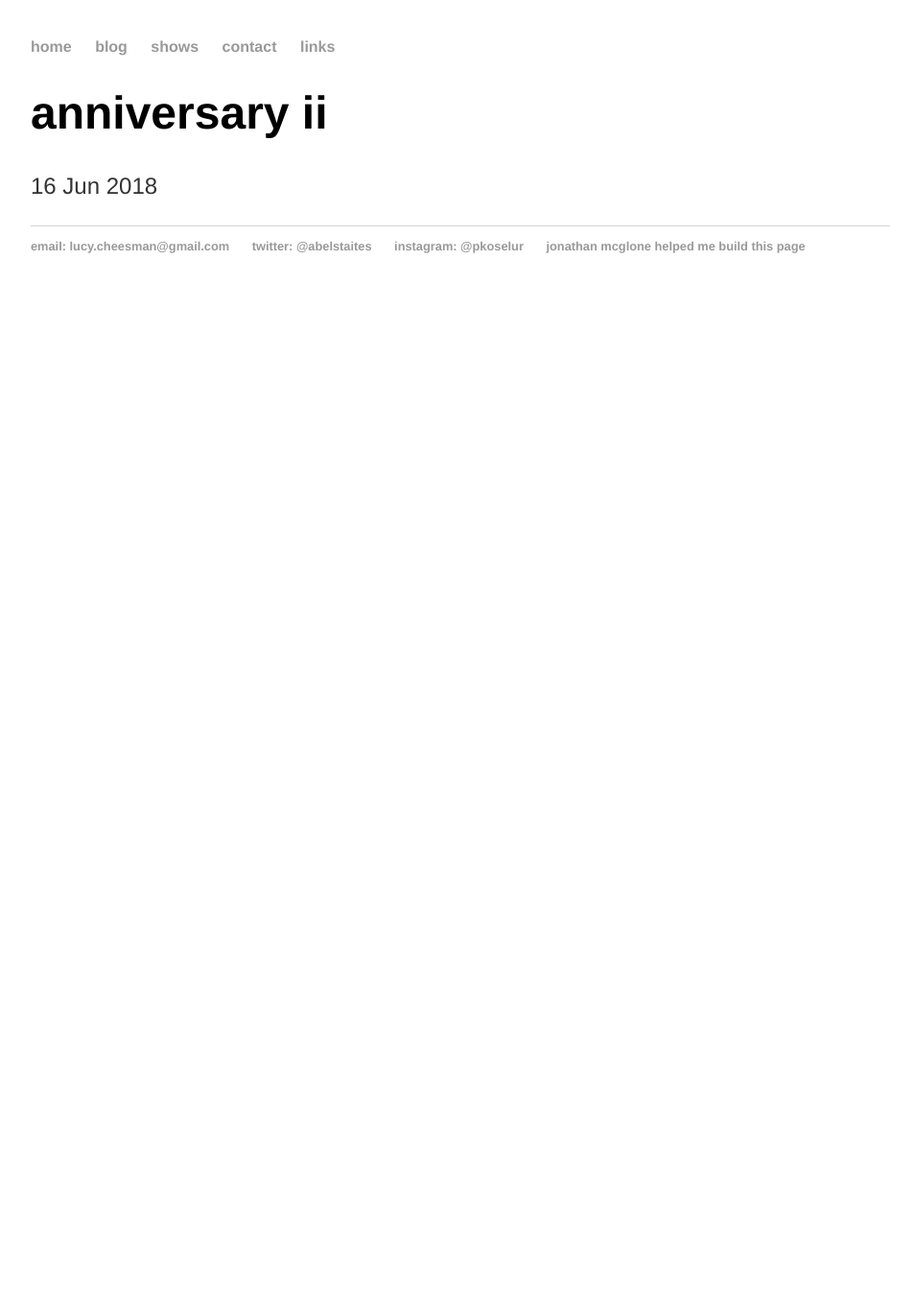
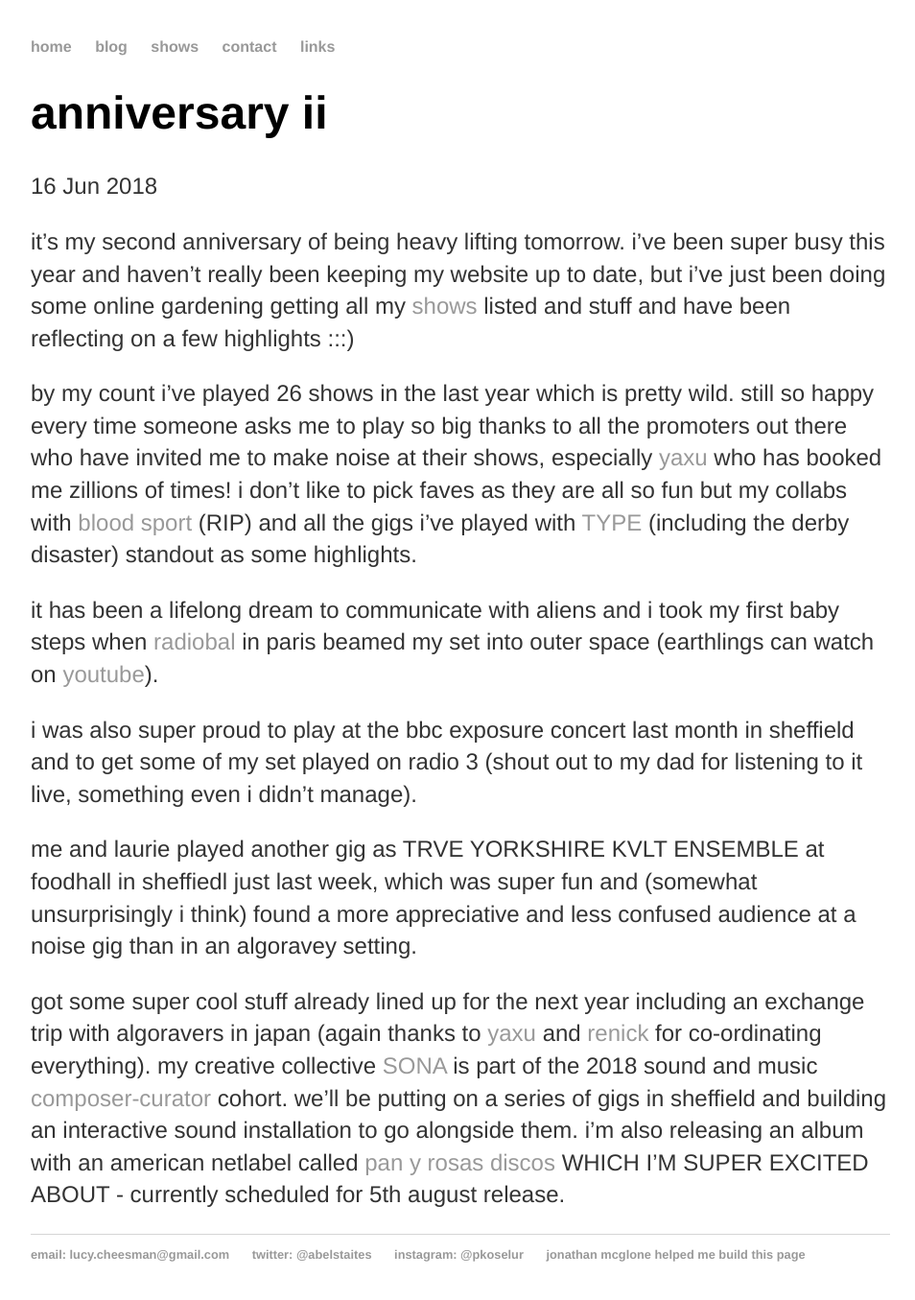
Before and after one commit to heavy-lifting/heavy-lifting.github.io, a Jekyll site: the page built from _posts/2018-06-16-anniversay-ii.md, in a window 1280 px wide. Shown: the whole page at 96% size, without its empty margins (160-1114 px from the left). Built offline with Jekyll 4.4.1, drawn with Linux system fonts in a browser that asks for light colours; before the commit the page ends 900 px from its top, so only the background shows below that.

Commit message:
Update 2018-06-16-anniversay-ii.md

```diff
--- a/_posts/2018-06-16-anniversay-ii.md
+++ b/_posts/2018-06-16-anniversay-ii.md
@@ -3,3 +3,15 @@ layout: post
 title: "anniversary ii"
 date: 2018-06-16
 ---
+
+it's my second anniversary of being heavy lifting tomorrow.  i've been super busy this year and haven't really been keeping my website up to date, but i've just been doing some online gardening getting all my [shows](https://heavy-lifting.github.io/shows) listed and stuff and have been reflecting on a few highlights :::)
+
+by my count i've played 26 shows in the last year which is pretty wild. still so happy every time someone asks me to play so big thanks to all the promoters out there who have invited me to make noise at their shows, especially [yaxu](http://slab.org/) who has booked me zillions of times!  i don't like to pick faves as they are all so fun but my collabs with [blood sport](https://bloodsport.bandcamp.com/) (RIP) and all the gigs i've played with [TYPE](https://typeensemble.wordpress.com/) (including the derby disaster) standout as some highlights.
+
+it has been a lifelong dream to communicate with aliens and i took my first baby steps when [radiobal](http://radiobal.fr/radiotelescopie/radiotelescopie.html) in paris beamed my set into outer space (earthlings can watch on [youtube](https://www.youtube.com/watch?v=nFL95YQnKWw&feature=youtu.be)).
+
+i was also super proud to play at the bbc exposure concert last month in sheffield and to get some of my set played on radio 3 (shout out to my dad for listening to it live, something even i didn't manage).
+
+me and laurie played another gig as TRVE YORKSHIRE KVLT ENSEMBLE at foodhall in sheffiedl just last week, which was super fun and (somewhat unsurprisingly i think) found a more appreciative and less confused audience at a noise gig than in an algoravey setting.
+
+got some super cool stuff already lined up for the next year including an exchange trip with algoravers in japan (again thanks to [yaxu](http://slab.org/) and [renick](http://www.renickbell.net/doku.php) for co-ordinating everything).  my creative collective [SONA](https://sonawomen.co.uk/) is part of the 2018 sound and music [composer-curator](http://soundandmusic.org/projects/news-meet-latest-composer-curators-0) cohort.  we'll be putting on a series of gigs in sheffield and building an interactive sound installation to go alongside them.  i'm also releasing an album with an american netlabel called [pan y rosas discos](http://www.panyrosasdiscos.net/) WHICH I'M SUPER EXCITED ABOUT - currently scheduled for 5th august release.
```
